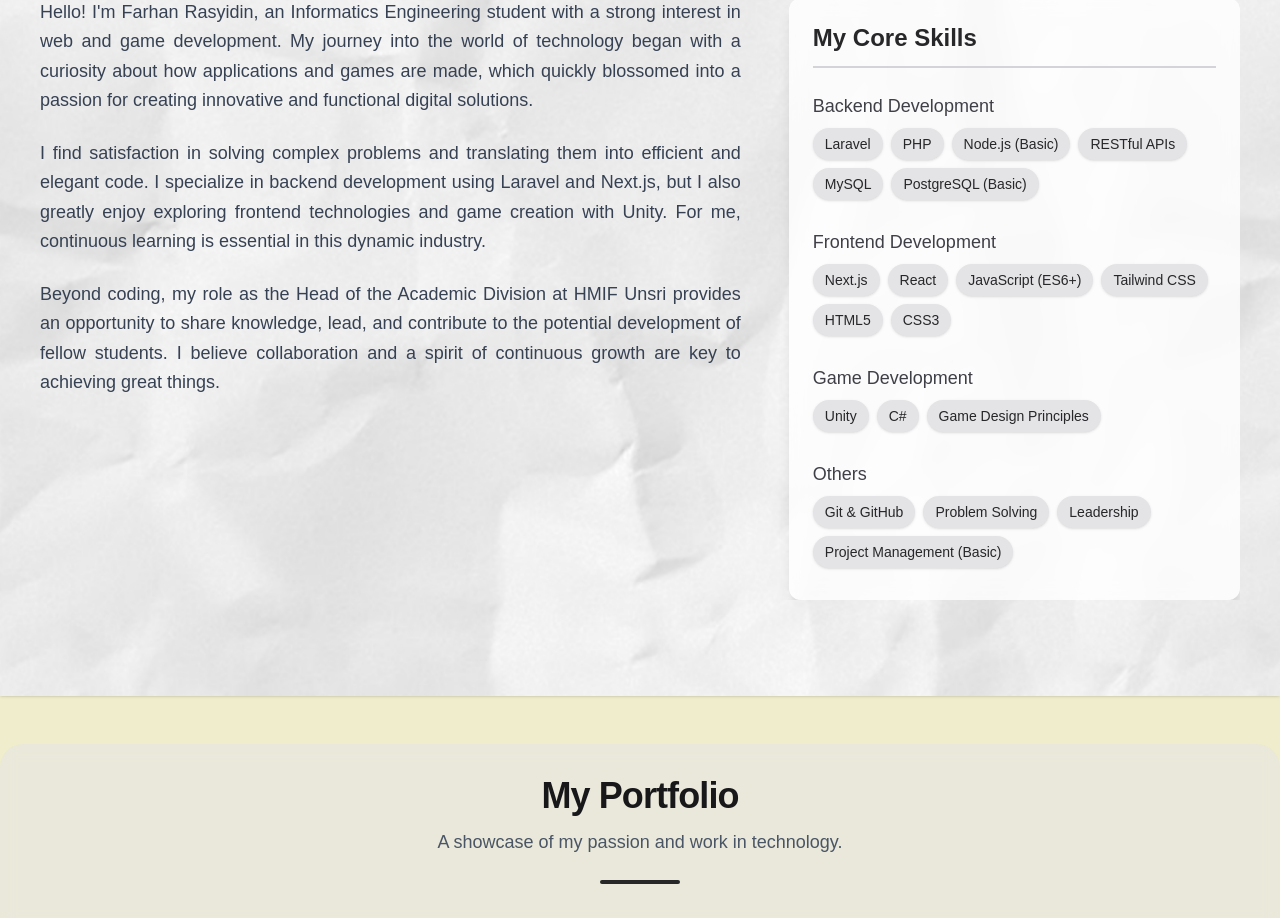
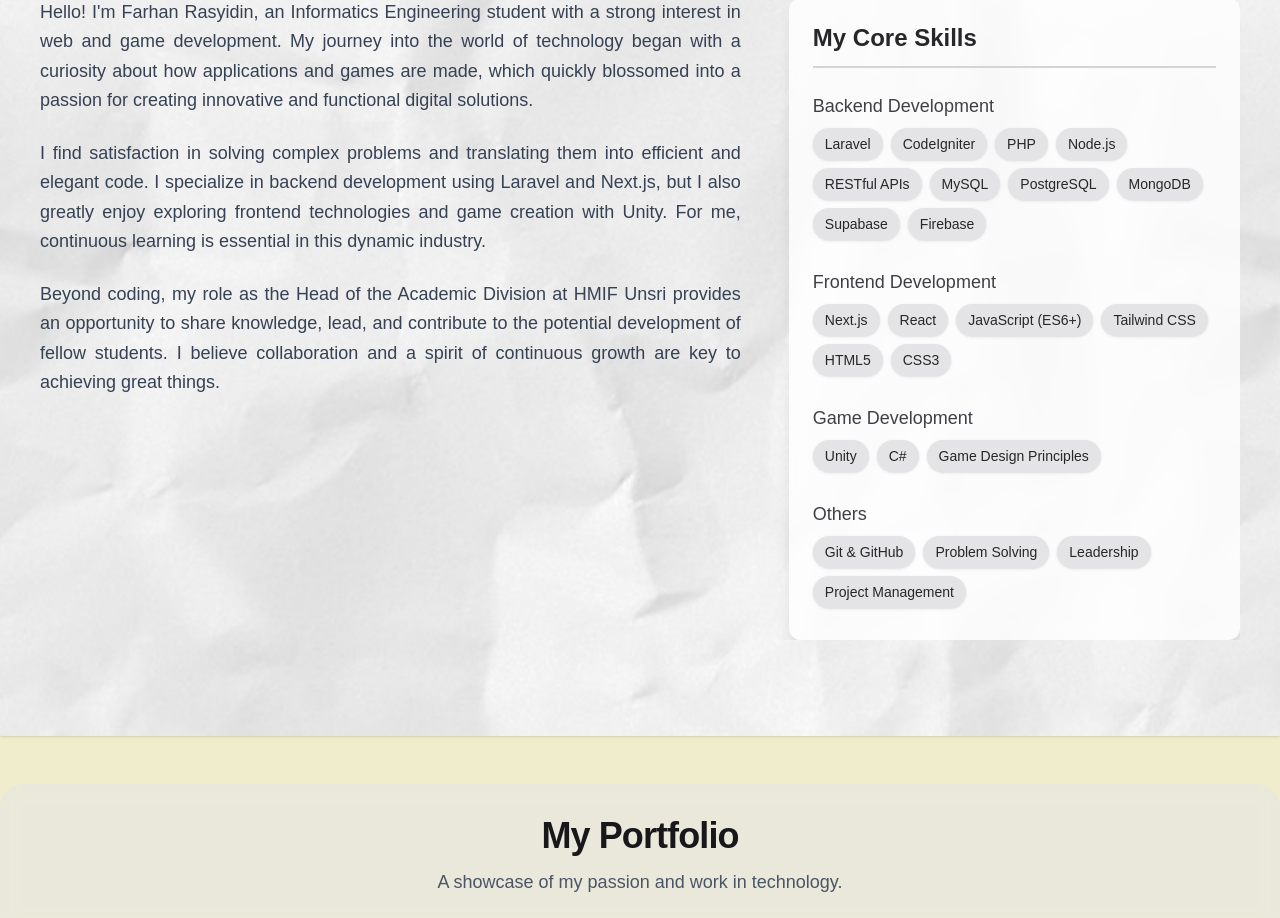
Before and after one commit to hanrsyidin/porto-nextJS-react, a Next.js app: page /dashboard in a window 1280 px wide. Shown: the part 1100-2018 px from the top of the page. Built offline with nearby package versions, Linux system fonts and the light colour scheme; no server answers; the database is empty.

Commit message:
minor change

```diff
--- a/components/about/about.tsx
+++ b/components/about/about.tsx
@@ -173,11 +173,15 @@ const About = () => {
                   <h4 className="text-lg font-medium text-zinc-700 mb-2">Backend Development</h4>
                   <div className="flex flex-wrap">
                     <SkillBadge skill="Laravel" />
+                    <SkillBadge skill="CodeIgniter" />
                     <SkillBadge skill="PHP" />
-                    <SkillBadge skill="Node.js (Basic)" />
+                    <SkillBadge skill="Node.js" />
                     <SkillBadge skill="RESTful APIs" />
                     <SkillBadge skill="MySQL" />
-                    <SkillBadge skill="PostgreSQL (Basic)" />
+                    <SkillBadge skill="PostgreSQL" />
+                    <SkillBadge skill="MongoDB" />
+                    <SkillBadge skill="Supabase" />
+                    <SkillBadge skill="Firebase" />
                   </div>
                 </motion.div>
 
@@ -208,7 +212,7 @@ const About = () => {
                     <SkillBadge skill="Git & GitHub" />
                     <SkillBadge skill="Problem Solving" />
                     <SkillBadge skill="Leadership" />
-                    <SkillBadge skill="Project Management (Basic)" />
+                    <SkillBadge skill="Project Management" />
                   </div>
                 </motion.div>
               </motion.div>
```
